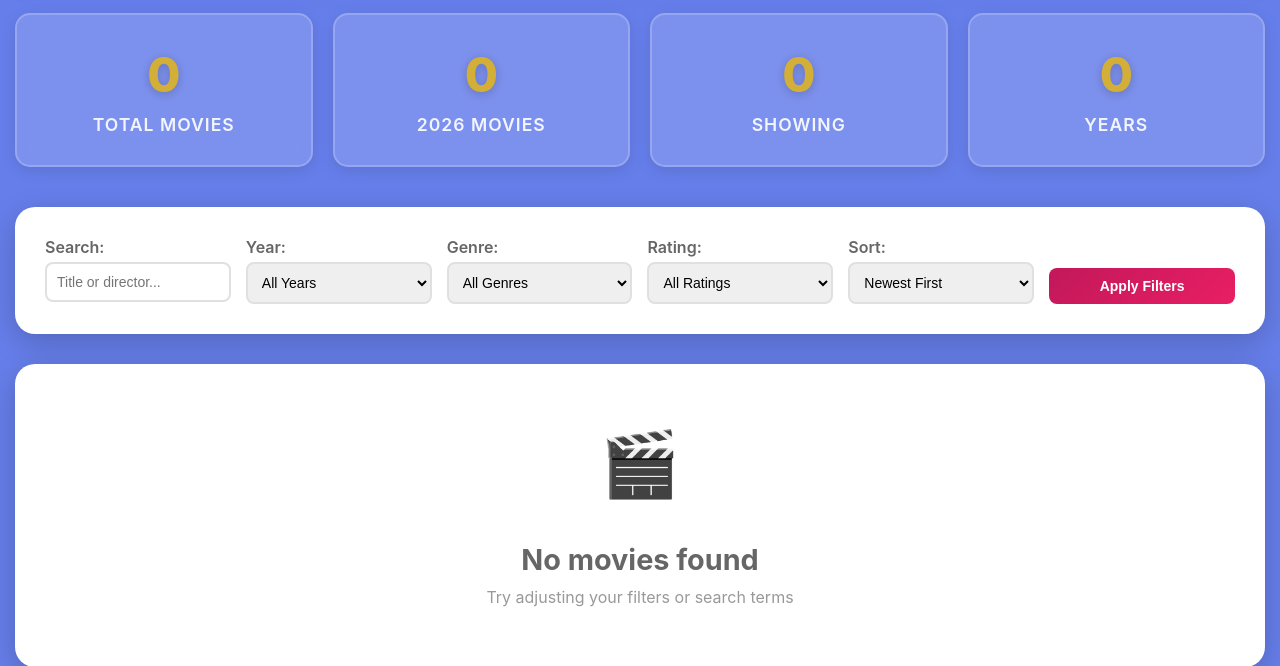
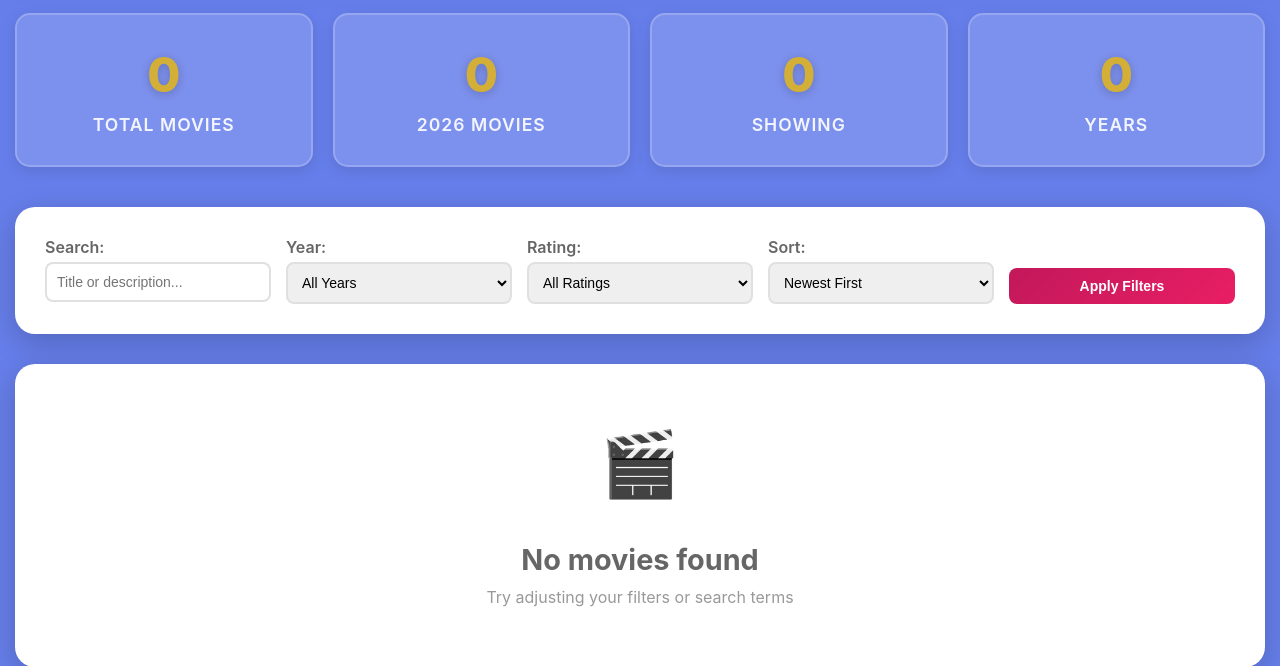
Before and after one commit to thecuriobot-debug/medialog, a PHP site: page /hunt-hq/movies.php in a window 1280 px wide. Shown: the part 301-967 px from the top of the page. Run offline with PHP 8.4, Linux system fonts and the light colour scheme; data that the repository does not hold is empty.

Commit message:
fix: remove non-existent genres and director columns from movies page
Problem:
Movies page broken with database column errors
Referenced columns that don't exist: genres, director

Solution:
Removed all references to non-existent columns
- Removed genre filter
- Removed director display
- Removed genres badges
- Simplified search to title/description only

Result:
✅ Movies page loads properly
✅ All queries work with existing columns
✅ Filters work (year, rating, sort, search)
✅ Movie cards display correctly

```diff
--- a/movies.php
+++ b/movies.php
@@ -7,7 +7,6 @@
 $rating = $_GET['rating'] ?? 'all';
 $search = $_GET['search'] ?? '';
 $year = $_GET['year'] ?? 'all';
-$genre = $_GET['genre'] ?? 'all';
 
 // Build query
 $where = "site_id = 6"; // Letterboxd only
@@ -20,12 +19,8 @@
     $where .= " AND YEAR(publish_date) = '{$year}'";
 }
 
-if ($genre !== 'all') {
-    $where .= " AND genres LIKE :genre";
-}
-
 if ($search) {
-    $where .= " AND (title LIKE :search OR director LIKE :search OR description LIKE :search)";
+    $where .= " AND (title LIKE :search OR description LIKE :search)";
 }
 
 // Sort options
@@ -46,7 +41,6 @@
 
 $params = [];
 if ($search) $params['search'] = "%$search%";
-if ($genre !== 'all') $params['genre'] = "%$genre%";
 
 $stmt->execute($params);
 $movies = $stmt->fetchAll(PDO::FETCH_ASSOC);
@@ -60,20 +54,6 @@
     ORDER BY year DESC
 ");
 $years = $yearsStmt->fetchAll(PDO::FETCH_COLUMN);
-
-// Get available genres
-$genresStmt = $pdo->query("
-    SELECT DISTINCT genres
-    FROM posts
-    WHERE site_id = 6 AND genres IS NOT NULL AND genres != ''
-");
-$allGenres = [];
-foreach ($genresStmt->fetchAll(PDO::FETCH_COLUMN) as $genreList) {
-    $genreArray = array_map('trim', explode(',', $genreList));
-    $allGenres = array_merge($allGenres, $genreArray);
-}
-$allGenres = array_unique(array_filter($allGenres));
-sort($allGenres);
 
 // Get stats
 $statsStmt = $pdo->query("SELECT COUNT(*) as count FROM posts WHERE site_id = 6");
@@ -180,7 +160,7 @@
             <div>
                 <label style="display: block; margin-bottom: 5px; font-weight: 600; color: #666;">Search:</label>
                 <input type="text" name="search" value="<?php echo htmlspecialchars($search); ?>"
-                       placeholder="Title or director..."
+                       placeholder="Title or description..."
                        style="width: 100%; padding: 10px; border: 2px solid #e0e0e0; border-radius: 8px; font-size: 14px;">
             </div>
 
@@ -190,16 +170,6 @@
                     <option value="all">All Years</option>
                     <?php foreach ($years as $y): ?>
                         <option value="<?php echo $y; ?>" <?php echo $year == $y ? 'selected' : ''; ?>><?php echo $y; ?></option>
-                    <?php endforeach; ?>
-                </select>
-            </div>
-
-            <div>
-                <label style="display: block; margin-bottom: 5px; font-weight: 600; color: #666;">Genre:</label>
-                <select name="genre" style="width: 100%; padding: 10px; border: 2px solid #e0e0e0; border-radius: 8px; font-size: 14px;">
-                    <option value="all">All Genres</option>
-                    <?php foreach ($allGenres as $g): ?>
-                        <option value="<?php echo $g; ?>" <?php echo $genre == $g ? 'selected' : ''; ?>><?php echo $g; ?></option>
                     <?php endforeach; ?>
                 </select>
             </div>
@@ -247,9 +217,7 @@
                 $slug = getMovieSlug($movie['url']);
                 $title = cleanTitle($movie['title']);
                 $stars = getStars($movie['title']);
-                $director = $movie['director'] ?? 'Unknown';
                 $date = date('M j, Y', strtotime($movie['publish_date']));
-                $genres = $movie['genres'] ? explode(',', $movie['genres']) : [];
             ?>
                 <a href="movie.php?slug=<?php echo $slug; ?>" class="item-card">
                     <?php if ($movie['image_url']): ?>
@@ -266,7 +234,6 @@
                     <div class="item-content">
                         <h3 class="item-title"><?php echo htmlspecialchars($title); ?></h3>
                         <p class="item-meta">
-                            <strong>Directed by <?php echo htmlspecialchars($director); ?></strong><br>
                             <?php if ($stars > 0): ?>
                                 <span style="color: #d4af37; font-size: 1.1em;"><?php echo str_repeat('★', $stars); ?></span><br>
                             <?php endif; ?>
@@ -287,16 +254,6 @@
                                 </p>
                             </div>
                         <?php endif; ?>
-
-                        <?php if (!empty($genres)): ?>
-                            <div style="margin-top: 10px; display: flex; flex-wrap: wrap; gap: 5px;">
-                                <?php foreach (array_slice($genres, 0, 3) as $g): ?>
-                                    <span class="badge" style="background: #e0e0e0; color: #666; font-size: 0.75em;">
-                                        <?php echo trim($g); ?>
-                                    </span>
-                                <?php endforeach; ?>
-                            </div>
-                        <?php endif; ?>
                     </div>
                 </a>
             <?php endforeach; ?>
```
